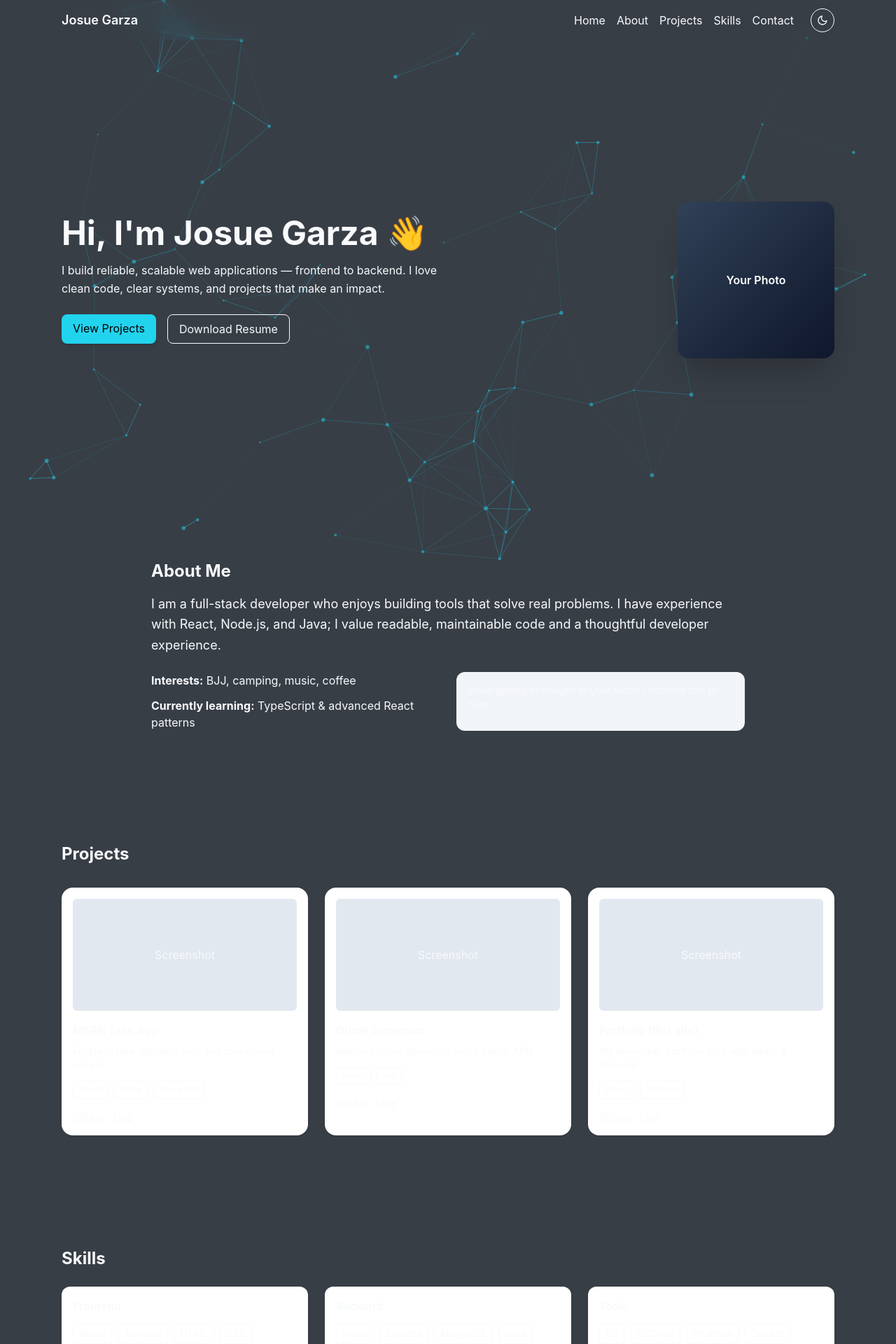
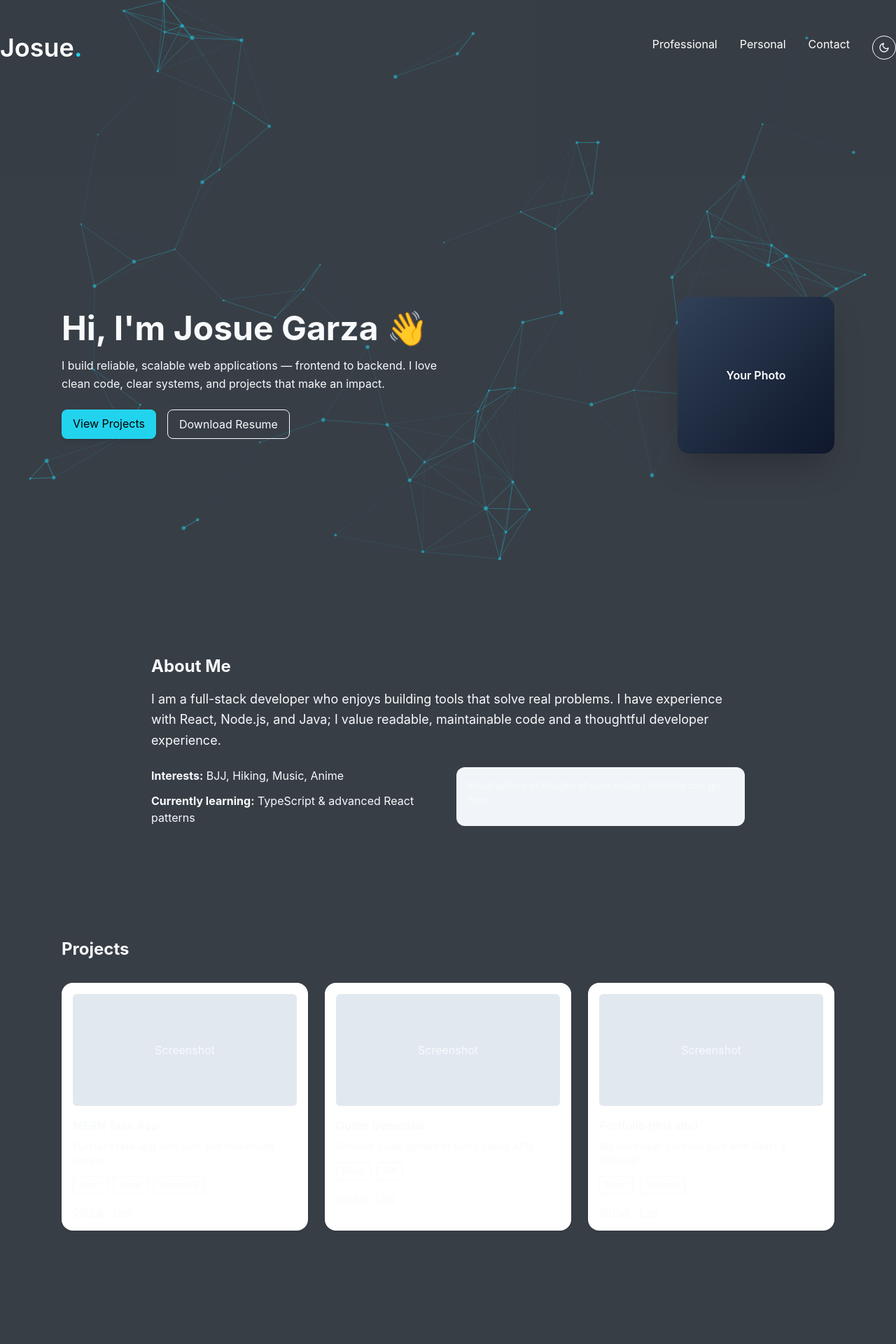
Before and after one commit to GarzaNate/portfolio_V3, a React (Vite) app: page / in a window 1280 px wide. Shown: the top 1920 px of the page at 70% size. Built offline with nearby package versions, Linux system fonts and the light colour scheme.

Commit message:
feat: update About, Footer, Navbar, and Skills components; modify interests, footer text, and navigation links for improved clarity and organization

```diff
--- a/src/components/About.jsx
+++ b/src/components/About.jsx
@@ -24,7 +24,7 @@ export default function About() {
         <div className="mt-6 grid md:grid-cols-2 gap-6">
           <div className="space-y-3">
             <p>
-              <strong>Interests:</strong> BJJ, camping, music, coffee
+              <strong>Interests:</strong> BJJ, Hiking, Music, Anime
             </p>
             <p>
               <strong>Currently learning:</strong> TypeScript & advanced React
--- a/src/components/Footer.jsx
+++ b/src/components/Footer.jsx
@@ -4,7 +4,7 @@ export default function Footer() {
   return (
     <footer className="py-6 mt-12 ">
       <div className="max-w-6xl mx-auto px-6 text-center text-sm">
-        © {new Date().getFullYear()} Nate Garza. Built with React & Tailwind.
+        © {new Date().getFullYear()} Designed and Built by Josue Garza
       </div>
     </footer>
   );
--- a/src/components/Navbar.jsx
+++ b/src/components/Navbar.jsx
@@ -11,42 +11,32 @@ export default function Navbar() {
   }, [theme]);
 
   return (
-    <header className="fixed w-full z-40 top-0 left-0">
-      <nav className="max-w-6xl mx-auto px-6 py-3 flex items-center justify-between backdrop-blur-md">
-        <div className="text-lg font-semibold">Josue Garza</div>
-        <div className="flex items-center gap-6">
-          <div className="hidden md:flex gap-4">
+    <header className="py-8 xl:py-12 text-white">
+      <div className="container mx-auto flex justify-between items-center">
+        <a href="">
+          <h1 className="text-4xl font-semibold">
+            Josue
+            <span className="text-accent">.</span>
+          </h1>
+        </a>
+
+        <div className="hidden xl:flex items-center gap-8"></div>
+        <nav className="flex gap-8">
           <Link
-              to="home"
+            to="professional"
             smooth={true}
             offset={-80}
             className="cursor-pointer"
           >
-              Home
+            Professional
           </Link>
           <Link
-              to="about"
+            to="personal"
             smooth={true}
             offset={-80}
             className="cursor-pointer"
           >
-              About
-            </Link>
-            <Link
-              to="projects"
-              smooth={true}
-              offset={-80}
-              className="cursor-pointer"
-            >
-              Projects
-            </Link>
-            <Link
-              to="skills"
-              smooth={true}
-              offset={-80}
-              className="cursor-pointer"
-            >
-              Skills
+            Personal
           </Link>
           <Link
             to="contact"
@@ -56,15 +46,14 @@ export default function Navbar() {
           >
             Contact
           </Link>
-          </div>
           <button
             onClick={() => setTheme((t) => (t === "light" ? "dark" : "light"))}
             className="p-2 rounded-full border"
           >
             {theme === "light" ? <Moon size={16} /> : <Sun size={16} />}
           </button>
+        </nav>
       </div>
-      </nav>
     </header>
   );
 }
--- a/src/components/Skills.jsx
+++ b/src/components/Skills.jsx
@@ -1,9 +1,9 @@
 import React from "react";
 
 const SKILLS = {
-  Frontend: ["React", "Tailwind", "HTML", "CSS", "JavaScript"],
-  Backend: ["Node", "Express", "MongoDB", "Java"],
-  Tools: ["Git", "VSCode", "Postman", "Docker"],
+  Frontend: ["React", "JavaScript", "Tailwind", "HTML", "CSS"],
+  Backend: ["Java", "C++", "Node", "Express", "MongoDB", "MySQL"],
+  Tools: ["Git", "VSCode", "Postman", "Figma", "JUnit"],
 };
 
 export default function Skills() {
```
Lines whose indentation alone changed are shown as unchanged.
